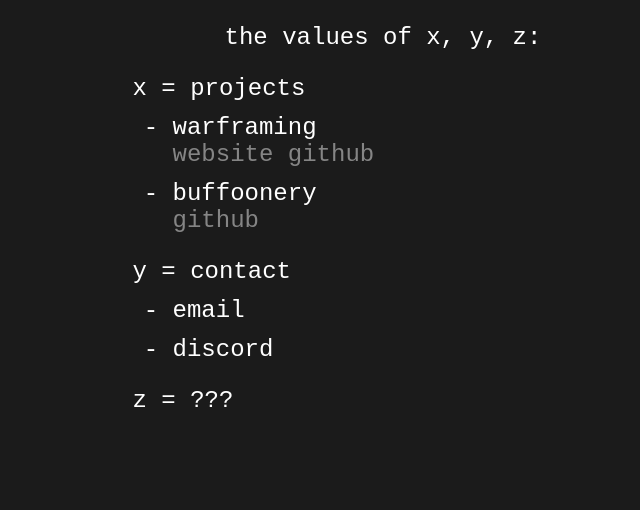
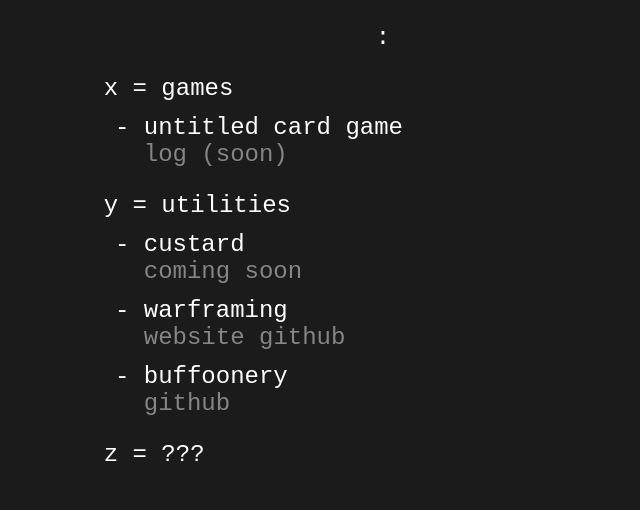
Before and after one commit to findingxyz/findingxyz.github.io, a plain HTML site: page index.html in a window 1280 px wide. Shown: the whole page, without its empty margins (257-897 px from the left). Drawn offline with Linux system fonts and the light colour scheme.

Commit message:
reorder + new section

```diff
--- a/index.html
+++ b/index.html
@@ -9,11 +9,34 @@
     <body>
         <div id="content">
             <p id="title">
-                the values of x, y, z:
+                :
             </p>
             <div class="notdirectories">
-                <p class="definitelynotadirectory">x = projects</p>
+                <p class="definitelynotadirectory">x = games</p>
                 <ul class="adventures">
+                    <li class="adventure reallyhoverthis">
+                        <div>
+                            <span>untitled card game</span>
+                            <span class="reallyshowthat comment">// in development</span>
+                        </div>
+                        <div class="links showthat">
+                            <a class="link" href="#">log (soon)</a>
+                        </div>
+                    </li>
+                </ul>
+            </div>
+            <div class="notdirectories">
+                <p class="definitelynotadirectory">y = utilities</p>
+                <ul class="adventures">
+                    <li class="adventure reallyhoverthis">
+                        <div class="hoverthis">
+                            <span>custard</span>
+                            <span class="reallyshowthat comment">// tiling stopwatch tiles</span>
+                        </div>
+                        <div class="links showthat">
+                            <a class="link" href="https://github.com/findingxyz">coming soon</a>
+                        </div>
+                    </li>
                     <li class="adventure reallyhoverthis">
                         <div class="hoverthis">
                             <span>warframing</span>
@@ -35,23 +58,6 @@
                     </li>
                 </ul>
             </div>
-            <div class="notdirectories">
-                <p class="definitelynotadirectory">y = contact</p>
-                <ul class="adventures">
-                    <li class="adventure reallyhoverthis">
-                        <div>
-                            <span>email</span>
-                            <span class="reallyshowthat comment">// <a class="link" href="mailto:me@findthevaluesof.xyz">me@findthevaluesof.xyz</a></span>
-                        </div>
-                    </li>
-                    <li class="adventure reallyhoverthis">
-                        <div>
-                            <span>discord</span>
-                            <span class="reallyshowthat comment">// ... maybe later?</span>
-                        </div>
-                    </li>
-                </ul>
-            </div>
             <div class="notdirectories reallyhoverthis">
                 <p class="definitelynotadirectory">z = ???</p>
                 <ul class="adventures">
```
